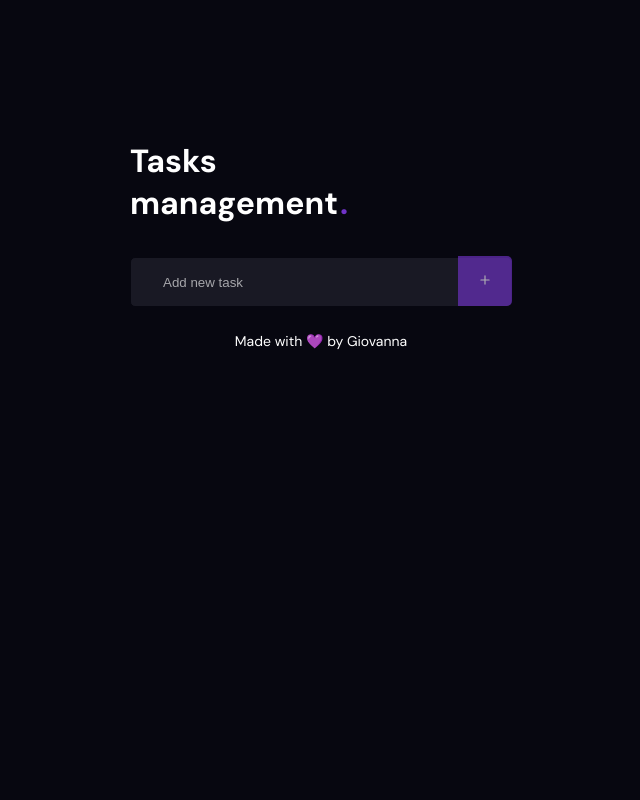
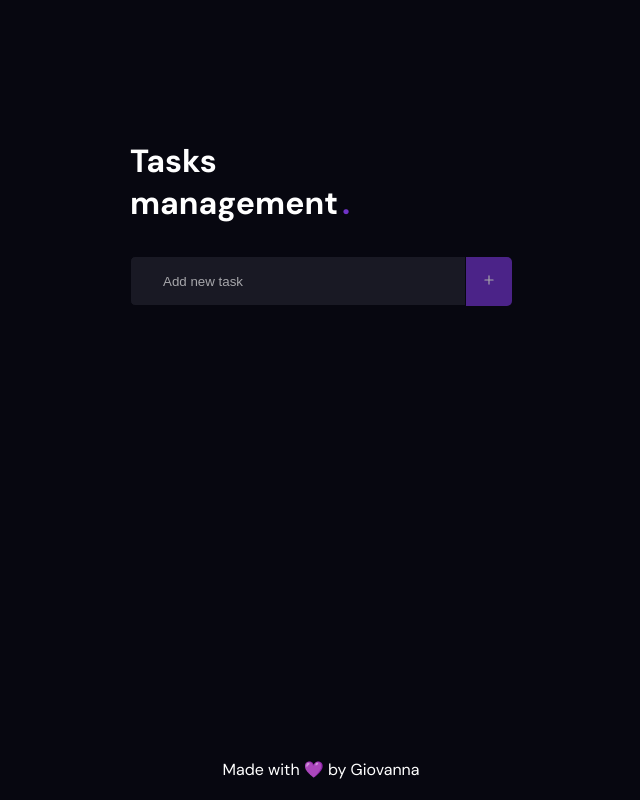
Before and after one commit to giovannalinda/tasks-management, a React (Create React App) app: page / in a window 1280 px wide. Shown: the whole page, without its empty margins (319-959 px from the left). Built offline with nearby package versions, Linux system fonts and the light colour scheme.

Commit message:
refactor: component restructuring

```diff
--- /dev/null
+++ b/src/App.styled.ts
@@ -0,0 +1,21 @@
+import styled from 'styled-components'
+
+export const Container = styled.div`
+  display: flex;
+  flex-direction: column;
+  margin: 0 auto;
+  max-width: 382px;
+  height: 100vh;
+  padding: 140px 0 20px;
+
+  > footer {
+    text-align: center;
+    margin-top: auto;
+  }
+
+  > main {
+    display: flex;
+    flex-direction: column;
+    margin-bottom: 16px;
+  }
+`
--- a/src/App.tsx
+++ b/src/App.tsx
@@ -1,12 +1,63 @@
+import { useState } from 'react'
 import { GlobalStyle } from 'ui'
+import { CreateTask } from 'ui/components/CreateTask'
+import { Logo } from 'ui/components/Logo'
 import { TaskList } from 'ui/components/TaskList'
 
+import * as S from './App.styled'
+
+export type Task = {
+  id: number
+  title: string
+  isComplete: boolean
+}
+
 function App() {
+  const [tasks, setTasks] = useState<Task[]>([])
+  const [newTaskTitle, setNewTaskTitle] = useState('')
+
+  function handleCreateNewTask() {
+    const newTask: Task = {
+      id: Math.random(),
+      title: newTaskTitle,
+      isComplete: false,
+    }
+    setTasks([...tasks, newTask])
+    setNewTaskTitle('')
+  }
+
+  function handleChangeTask(id: number) {
+    setTasks((prevState) =>
+      prevState.map((task) =>
+        task.id === id ? { ...task, isComplete: !task.isComplete } : task,
+      ),
+    )
+  }
+
+  function handleDeleteTask(id: number) {
+    setTasks((tasks) => tasks.filter((task) => task.id !== id))
+  }
+
   return (
-    <>
-      <TaskList />
+    <S.Container>
+      <header>
+        <Logo />
+      </header>
+      <main>
+        <CreateTask
+          newTaskTitle={newTaskTitle}
+          onCreateNewTask={handleCreateNewTask}
+          onChangeNewTaskTitle={setNewTaskTitle}
+        />
+        <TaskList
+          tasks={tasks}
+          onDelete={handleDeleteTask}
+          onChangeTask={handleChangeTask}
+        />
+      </main>
+      <footer>Made with 💜 by Giovanna</footer>
       <GlobalStyle />
-    </>
+    </S.Container>
   )
 }
 
--- /dev/null
+++ b/src/ui/components/CreateTask/CreateTask.styled.ts
@@ -0,0 +1,51 @@
+import styled from 'styled-components'
+import { theme } from 'config'
+
+export const Container = styled.form`
+  margin-bottom: 10px;
+  display: flex;
+  align-items: center;
+  width: 100%;
+`
+
+export const Input = styled.input`
+  width: 100%;
+  height: 50px;
+  background: ${theme.colors.gray[700]};
+  border: 1px solid ${theme.colors.gray[900]};
+  border-radius: 5px 0 0 5px;
+  padding: 0 32px;
+  color: ${theme.colors.white};
+  transition: border-color 0.2s ease-in;
+
+  @media (max-width: 400px) {
+    width: 300px;
+  }
+
+  :focus {
+    border-color: ${theme.colors.purple[600]};
+  }
+
+  ::placeholder {
+    color: ${theme.colors.white};
+    opacity: 61%;
+  }
+`
+
+export const Button = styled.button`
+  color: ${theme.colors.white};
+  background: ${theme.colors.purple[600]};
+  height: 49px;
+  width: 54px;
+  border: none;
+  border-radius: 0 5px 5px 0;
+
+  &[disabled] {
+    cursor: not-allowed;
+    opacity: 65%;
+  }
+
+  :hover {
+    opacity: 85%;
+  }
+`
--- /dev/null
+++ b/src/ui/components/CreateTask/CreateTask.tsx
@@ -0,0 +1,40 @@
+import { FormEvent } from 'react'
+import { FiPlus } from 'react-icons/fi'
+
+import * as S from './CreateTask.styled'
+
+type Props = {
+  newTaskTitle: string
+  onCreateNewTask: () => void
+  onChangeNewTaskTitle: (title: string) => void
+}
+
+export function CreateTask({
+  newTaskTitle,
+  onChangeNewTaskTitle,
+  onCreateNewTask,
+}: Props) {
+  function handleSubmit(event: FormEvent<HTMLFormElement>) {
+    event.preventDefault()
+    onCreateNewTask()
+  }
+
+  return (
+    <S.Container onSubmit={handleSubmit}>
+      <S.Input
+        type='text'
+        placeholder='Add new task'
+        onChange={(e) => onChangeNewTaskTitle(e.target.value)}
+        value={newTaskTitle}
+        maxLength={40}
+      />
+      <S.Button
+        type='submit'
+        title='Add task to do?'
+        disabled={newTaskTitle.length === 0}
+      >
+        <FiPlus size={14} />
+      </S.Button>
+    </S.Container>
+  )
+}
--- /dev/null
+++ b/src/ui/components/CreateTask/index.ts
@@ -0,0 +1 @@
+export * from './CreateTask'
--- /dev/null
+++ b/src/ui/components/Logo/Logo.styled.ts
@@ -0,0 +1,13 @@
+import styled from 'styled-components'
+import { theme } from 'config'
+
+export const Container = styled.h1`
+  margin-bottom: 32px;
+  text-align: left;
+  font-weight: ${theme.font.weigths.bold};
+
+  span {
+    color: ${theme.colors.purple[600]};
+    margin-left: 4px;
+  }
+`
--- /dev/null
+++ b/src/ui/components/Logo/Logo.tsx
@@ -0,0 +1,12 @@
+import * as S from './Logo.styled'
+
+export function Logo() {
+  return (
+    <S.Container>
+      Tasks
+      <br />
+      management
+      <span>.</span>
+    </S.Container>
+  )
+}
--- /dev/null
+++ b/src/ui/components/Logo/index.ts
@@ -0,0 +1 @@
+export * from './Logo'
--- a/src/ui/components/TaskList/TaskList.styled.ts
+++ b/src/ui/components/TaskList/TaskList.styled.ts
@@ -1,108 +1,47 @@
 import styled, { css } from 'styled-components'
 import { theme } from 'config'
 
-export const Container = styled.div`
-  display: flex;
-  align-items: center;
-  justify-content: center;
-  flex-direction: column;
-  margin: 140px 0 0 0;
-`
+type TaskItemProps = {
+  checked: boolean
+}
 
 export const Header = styled.header`
-  h1 {
-    text-align: center;
-    margin: 0 0 32px 0;
-    max-width: 10px;
-    font-weight: ${theme.font.weigths.bold};
-  }
-
   strong {
     color: ${theme.colors.purple[600]};
     margin: 0 0 0 2px;
   }
-
-  input {
-    width: 382px;
-    height: 50px;
-    background: ${theme.colors.gray[700]};
-    border: 1px solid ${theme.colors.gray[900]};
-    border-radius: ${theme.radius};
-    padding: 0 72px 0 32px;
-    color: ${theme.colors.white};
-    transition: border-color 0.2s ease-in;
-    margin: 0 0 10px 0;
-
-    @media (max-width: 400px) {
-      width: 300px;
-    }
-
-    :focus {
-      border-color: ${theme.colors.purple[600]};
-    }
-
-    ::placeholder {
-      color: ${theme.colors.white};
-      opacity: 61%;
-    }
-  }
-
-  button {
-    color: ${theme.colors.white};
-    background: ${theme.colors.purple[600]};
-    height: 50px;
-    width: 54px;
-    border: none;
-    border-radius: 0 5px 5px 0;
-    margin: 0 0 0 -54px;
-
-    &[disabled] {
-      cursor: not-allowed;
-      opacity: 65%;
-    }
-
-    :hover {
-      opacity: 85%;
-    }
-  }
 `
 
-export const TaskContainer = styled.main`
-  ul {
+export const Container = styled.ul`
   max-height: 350px;
   list-style: none;
   overflow-y: scroll;
-    margin: 0 0 0 15px;
+  display: flex;
+  flex-direction: column;
 
   &::-webkit-scrollbar {
-      height: 0;
+    width: 0;
   }
 
   @media (max-width: 400px) {
     width: 320px;
   }
-  }
 `
-
-type TaskItemProps = {
-  checked: boolean
-}
 
 export const TaskItem = styled.li<TaskItemProps>`
   display: flex;
   align-items: center;
   justify-content: space-between;
   background: ${theme.colors.gray[700]};
-  width: 382px;
+  width: 100%;
   height: 77px;
-  margin: 10px 0 0 0;
   border-radius: ${theme.radius};
   padding: 20px;
   border: 1px solid ${theme.colors.gray[900]};
   transition: border-color 0.2s ease-in;
 
   & + li {
-    margin: 6px 0 0 0;
+    margin-top: 6px;
   }
 
   :hover {
--- a/src/ui/components/TaskList/TaskList.tsx
+++ b/src/ui/components/TaskList/TaskList.tsx
@@ -1,88 +1,34 @@
-import { useState } from 'react'
-import { FiPlus, FiTrash } from 'react-icons/fi'
+import { FiTrash } from 'react-icons/fi'
+import { Task } from 'App'
 
 import * as S from './TaskList.styled'
 
-type Task = {
-  id: number
-  title: string
-  isComplete: boolean
+type Props = {
+  tasks: Task[]
+  onDelete: (id: number) => void
+  onChangeTask: (id: number) => void
 }
 
-export function TaskList() {
-  const [tasks, setTasks] = useState<Task[]>([])
-  const [newTaskTitle, setNewTaskTitle] = useState('')
-
-  function handleCreateNewTask() {
-    const newTask: Task = {
-      id: Math.random(),
-      title: newTaskTitle,
-      isComplete: false,
-    }
-    setTasks([...tasks, newTask])
-    setNewTaskTitle('')
-  }
-
-  function handleDeleteTask(id: number) {
-    setTasks((tasks) => tasks.filter((task) => task.id !== id))
-  }
-
-  function handleOnChange(id: number) {
-    setTasks((prevState) =>
-      prevState.map((task) =>
-        task.id === id ? { ...task, isComplete: !task.isComplete } : task,
-      ),
-    )
-  }
-
+export function TaskList({ tasks, onDelete, onChangeTask }: Props) {
   return (
     <S.Container>
-      <S.Header>
-        <h1>
-          Tasks management
-          <strong>.</strong>
-        </h1>
-
-        <input
-          type='text'
-          placeholder='Add new task'
-          onChange={(e) => setNewTaskTitle(e.target.value)}
-          value={newTaskTitle}
-          maxLength={40}
-        />
-        <button
-          type='submit'
-          onClick={handleCreateNewTask}
-          title='Add task to do?'
-          disabled={newTaskTitle.length === 0}
-        >
-          <FiPlus size={14} />
-        </button>
-      </S.Header>
-
-      <S.TaskContainer>
-        <ul>
       {tasks.map((task) => (
         <S.TaskItem key={task.id} checked={task.isComplete}>
           <input
             type='checkbox'
             checked={task.isComplete}
-                onChange={() => handleOnChange(task.id)}
+            onChange={() => onChangeTask(task.id)}
           />
           <span>{task.title}</span>
           <button
             type='button'
-                onClick={() => handleDeleteTask(task.id)}
+            onClick={() => onDelete(task.id)}
             title='Remove task?'
           >
             <FiTrash size={18} />
           </button>
         </S.TaskItem>
       ))}
-        </ul>
-      </S.TaskContainer>
-
-      <S.Footer>Made with 💜 by Giovanna</S.Footer>
     </S.Container>
   )
 }
```
Lines whose indentation alone changed are shown as unchanged.
